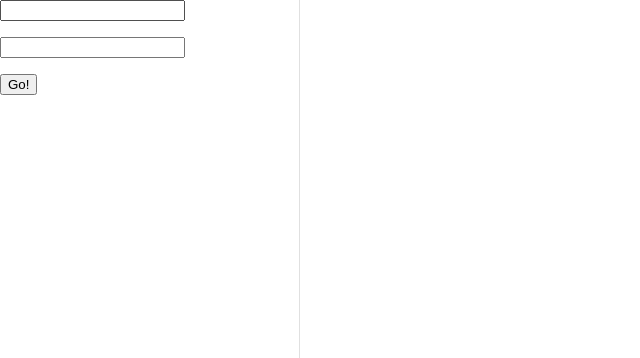
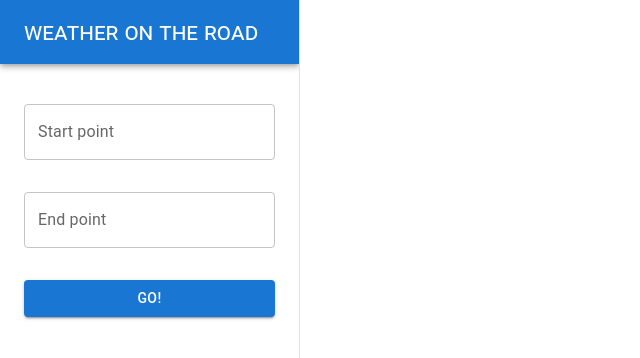
Before and after one commit to 80Quattro/weather-on-road, a React (Create React App) app: page / in a window 1280 px wide. Shown: the top 358 px of the page, without its empty margins (0-640 px from the left). Built offline with nearby package versions, Linux system fonts and the light colour scheme.

Commit message:
Add Header and Logo components Refactor LocationsForm component with Material UI components Add Logo in NavigationDrawer

```diff
--- /dev/null
+++ b/src/components/Header.jsx
@@ -0,0 +1,29 @@
+import React from 'react';
+
+import AppBar from '@mui/material/AppBar';
+import Box from '@mui/material/Box';
+import Toolbar from '@mui/material/Toolbar';
+import IconButton from '@mui/material/IconButton';
+import MenuIcon from '@mui/icons-material/Menu';
+
+const Header = ({parentCallback}) => {
+    return (
+        <Box sx={{ display: { sm: 'none' }, flexGrow: 1 }}>
+            <AppBar position="static">
+                <Toolbar>
+                    <IconButton
+                        color="inherit"
+                        aria-label="open drawer"
+                        edge="start"
+                        onClick={parentCallback}
+                        sx={{ mr: 2 }}
+                    >
+                        <MenuIcon />
+                    </IconButton>
+                </Toolbar>
+            </AppBar>
+        </Box>
+     );
+}
+
+export default Header;
--- a/src/components/LocationsForm.jsx
+++ b/src/components/LocationsForm.jsx
@@ -1,6 +1,11 @@
 import React, { useState } from 'react';
 
 import usePlace from '../hooks/usePlace';
+
+import TextField from '@mui/material/TextField';
+import Container from '@mui/material/Container';
+import Button from '@mui/material/Button';
+import Typography from '@mui/material/Typography';
 
 const LocationsForm = ({parentCallback}) => {
 
@@ -16,13 +21,18 @@ const LocationsForm = ({parentCallback}) => {
     };
 
     return (
-        <form onSubmit={handleSubmit}>
-            <input type='text' name='place1' value={place1Searchtext} onChange={(e) => {setPlace1Searchtext(e.target.value)}} />
-            <p>{place1.name}</p>
-            <input type='text' name='place2' value={place2Searchtext} onChange={(e) => {setPlace2Searchtext(e.target.value)}} />
-            <p>{place2.name}</p>
-            <input type="submit" value="Go!" />
-        </form>
+        <Container sx={{mt: 5}}>
+            <form onSubmit={handleSubmit}>
+                <TextField id="place1" label="Start point" variant="outlined" fullWidth value={place1Searchtext} onChange={(e) => {setPlace1Searchtext(e.target.value)}} />
+                <Typography variant='body1' sx={{py: 2}}>{place1.name}</Typography>
+                <TextField id="place2" label="End point" variant="outlined" fullWidth value={place2Searchtext} onChange={(e) => {setPlace2Searchtext(e.target.value)}} />
+                <Typography variant='body1' sx={{py: 2}}>{place2.name}</Typography>
+                <Button variant="contained" color="primary" type="submit" fullWidth>
+                    Go!
+                </Button>
+            </form>
+        </Container>
+
     );
 }
 
--- /dev/null
+++ b/src/components/Logo.jsx
@@ -0,0 +1,12 @@
+import { Typography } from '@mui/material';
+import React from 'react';
+
+const Logo = () => {
+    return (
+        <Typography variant='h5' sx={{fontVariantCaps: 'all-small-caps'}}>
+            Weather On The Road
+        </Typography>
+     );
+}
+
+export default Logo;
--- a/src/components/NavigationDrawer.jsx
+++ b/src/components/NavigationDrawer.jsx
@@ -1,12 +1,15 @@
 import React, { useEffect, useState } from 'react';
 
 import LocationsForm from './LocationsForm';
+import Logo from './Logo';
 
 import Drawer from '@mui/material/Drawer';
+import Toolbar from '@mui/material/Toolbar';
+import Paper from '@mui/material/Paper';
+import AppBar from '@mui/material/AppBar';
+import Box from '@mui/material/Box';
 
-const NavigationDrawer = ({opened, handleSubmit}) => {
-
-    const drawerWidth = 300;
+const NavigationDrawer = ({drawerWidth, opened, handleSubmit}) => {
 
     const [mobileOpen, setMobileOpen] = useState(false);
 
@@ -18,6 +21,18 @@ const NavigationDrawer = ({opened, handleSubmit}) => {
         setMobileOpen(false);
     };
 
+    const drawerBody = (<>
+            <Box sx={{ flexGrow: 1 }}>
+                <AppBar position="static">
+                    <Toolbar>
+                        <Logo />
+                    </Toolbar>
+                </AppBar>
+                <LocationsForm parentCallback={handleSubmit}/>
+            </Box>
+        </>
+    );
+
     return (
         <>
             <Drawer
@@ -25,14 +40,16 @@ const NavigationDrawer = ({opened, handleSubmit}) => {
                 open={mobileOpen}
                 onClose={handleDrawerClose}
                 ModalProps={{
-                keepMounted: true, // Better open performance on mobile.
+                    keepMounted: true, // Better open performance on mobile.
                 }}
                 sx={{
                     display: { xs: 'block', sm: 'none' },
                     '& .MuiDrawer-paper': { boxSizing: 'border-box', width: drawerWidth },
                 }}
             >
-                <LocationsForm parentCallback={handleSubmit}/>
+
+                {drawerBody}
+
             </Drawer>
             <Drawer
                 variant="permanent"
@@ -42,7 +59,9 @@ const NavigationDrawer = ({opened, handleSubmit}) => {
                 }}
                 open
             >
-                <LocationsForm parentCallback={handleSubmit}/>
+
+                {drawerBody}
+
             </Drawer>
         </>
      );
--- a/src/pages/Main.jsx
+++ b/src/pages/Main.jsx
@@ -3,9 +3,12 @@ import NavigationDrawer from '../components/NavigationDrawer';
 
 import useWeather from '../hooks/useWeather';
 
+import CssBaseline from '@mui/material/CssBaseline';
 import IconButton from '@mui/material/IconButton';
 import MenuIcon from '@mui/icons-material/Menu';
 import WeatherInLocationList from '../components/WeatherInLocationList';
+import Header from '../components/Header';
+import Container from '@mui/material/Container';
 
 function Main() {
 
@@ -13,6 +16,8 @@ function Main() {
     const [coordinates, setCoordinates] = useState( [[],[]] );
 
     const weather = useWeather(coordinates);
+
+    const drawerWidth = 300;
 
     const handleDrawerToggle = () => {
         setIsNavOpened( !isNavOpened );
@@ -28,17 +33,12 @@ function Main() {
 
     return (
         <React.Fragment>
-            <IconButton
-                color="inherit"
-                aria-label="open drawer"
-                edge="start"
-                onClick={handleDrawerToggle}
-                sx={{ mr: 2, display: { sm: 'none' } }}
-            >
-                <MenuIcon />
-            </IconButton>
-            <NavigationDrawer opened={isNavOpened} handleSubmit={handleSubmit} />
-            <WeatherInLocationList weatherList={weather} />
+            <CssBaseline />
+            <Header parentCallback={handleDrawerToggle} />
+            <NavigationDrawer drawerWidth={drawerWidth} opened={isNavOpened} handleSubmit={handleSubmit} />
+            <Container>
+                <WeatherInLocationList weatherList={weather} />
+            </Container>
         </React.Fragment>
     );
 
```
